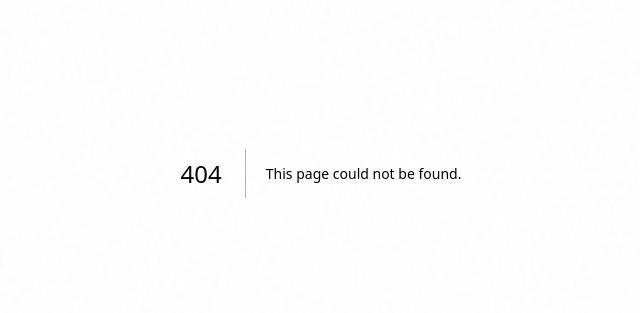
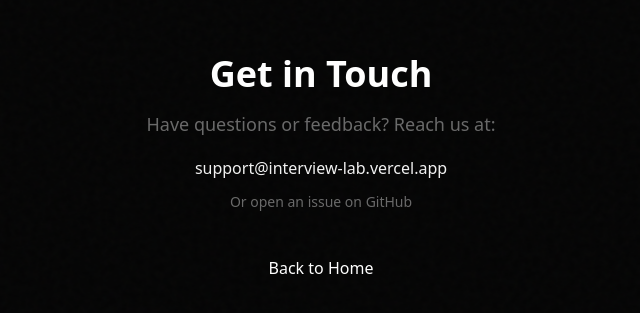
Before and after one commit to projectamazonph/Interview-lab, a Next.js app: page /contact in a window 1280 px wide. Before the commit this address had no page. Shown: the part 227-540 px from the top of the page, without its empty margins (319-959 px from the left). Built offline with nearby package versions, Linux system fonts and the light colour scheme.

Commit message:
feat: add about and contact pages, BRAND.md orange sync

```diff
--- /dev/null
+++ b/src/app/about/page.tsx
@@ -0,0 +1,29 @@
+import { Metadata } from "next";
+
+export const metadata: Metadata = {
+  title: "About — Interview Lab",
+  description: "Learn about Interview Lab by ProjectAmazonPH — AI-powered mock interviews for Amazon VA roles.",
+};
+
+export default function AboutPage() {
+  return (
+    <div className="min-h-[100dvh] flex items-center justify-center bg-pa-navy relative overflow-hidden">
+      <div className="absolute inset-0 pointer-events-none">
+        <div className="absolute top-[-20%] left-[-10%] w-[60vw] h-[60vw] bg-accent-violet/8 rounded-full blur-[120px]" />
+      </div>
+      <div className="text-center z-10 px-6 max-w-xl">
+        <h1 className="text-4xl font-heading font-bold text-white mb-4">About Interview Lab</h1>
+        <p className="text-text-muted text-lg mb-8 leading-relaxed">
+          Interview Lab is an AI-powered mock interview platform built for Filipino VAs targeting Amazon VA roles.
+          Built and maintained by <strong className="text-accent-indigo">ProjectAmazonPH</strong>.
+        </p>
+        <a
+          href="/"
+          className="inline-flex items-center gap-2 px-6 py-3 rounded-xl bg-accent-indigo text-white font-medium hover:bg-accent-indigo/90 transition-colors"
+        >
+          Back to Home
+        </a>
+      </div>
+    </div>
+  );
+}
--- /dev/null
+++ b/src/app/contact/page.tsx
@@ -0,0 +1,44 @@
+import { Metadata } from "next";
+
+export const metadata: Metadata = {
+  title: "Contact — Interview Lab",
+  description: "Get in touch with the Interview Lab team.",
+};
+
+export default function ContactPage() {
+  return (
+    <div className="min-h-[100dvh] flex items-center justify-center bg-pa-navy relative overflow-hidden">
+      <div className="absolute inset-0 pointer-events-none">
+        <div className="absolute bottom-[-10%] right-[-15%] w-[50vw] h-[50vw] bg-accent-indigo/5 rounded-full blur-[100px]" />
+      </div>
+      <div className="text-center z-10 px-6 max-w-xl">
+        <h1 className="text-4xl font-heading font-bold text-white mb-4">Get in Touch</h1>
+        <p className="text-text-muted text-lg mb-4 leading-relaxed">
+          Have questions or feedback? Reach us at:
+        </p>
+        <div className="space-y-3">
+          <p className="text-accent-indigo font-medium">support@interview-lab.vercel.app</p>
+          <p className="text-text-muted text-sm">
+            Or open an issue on{" "}
+            <a
+              href="https://github.com/projectamazonph/Interview-lab"
+              target="_blank"
+              rel="noopener noreferrer"
+              className="text-accent-indigo hover:underline"
+            >
+              GitHub
+            </a>
+          </p>
+        </div>
+        <div className="mt-8">
+          <a
+            href="/"
+            className="inline-flex items-center gap-2 px-6 py-3 rounded-xl bg-accent-indigo text-white font-medium hover:bg-accent-indigo/90 transition-colors"
+          >
+            Back to Home
+          </a>
+        </div>
+      </div>
+    </div>
+  );
+}
```
Also changed, not shown: 1 other file (tests, documents, lock files or other folders).
